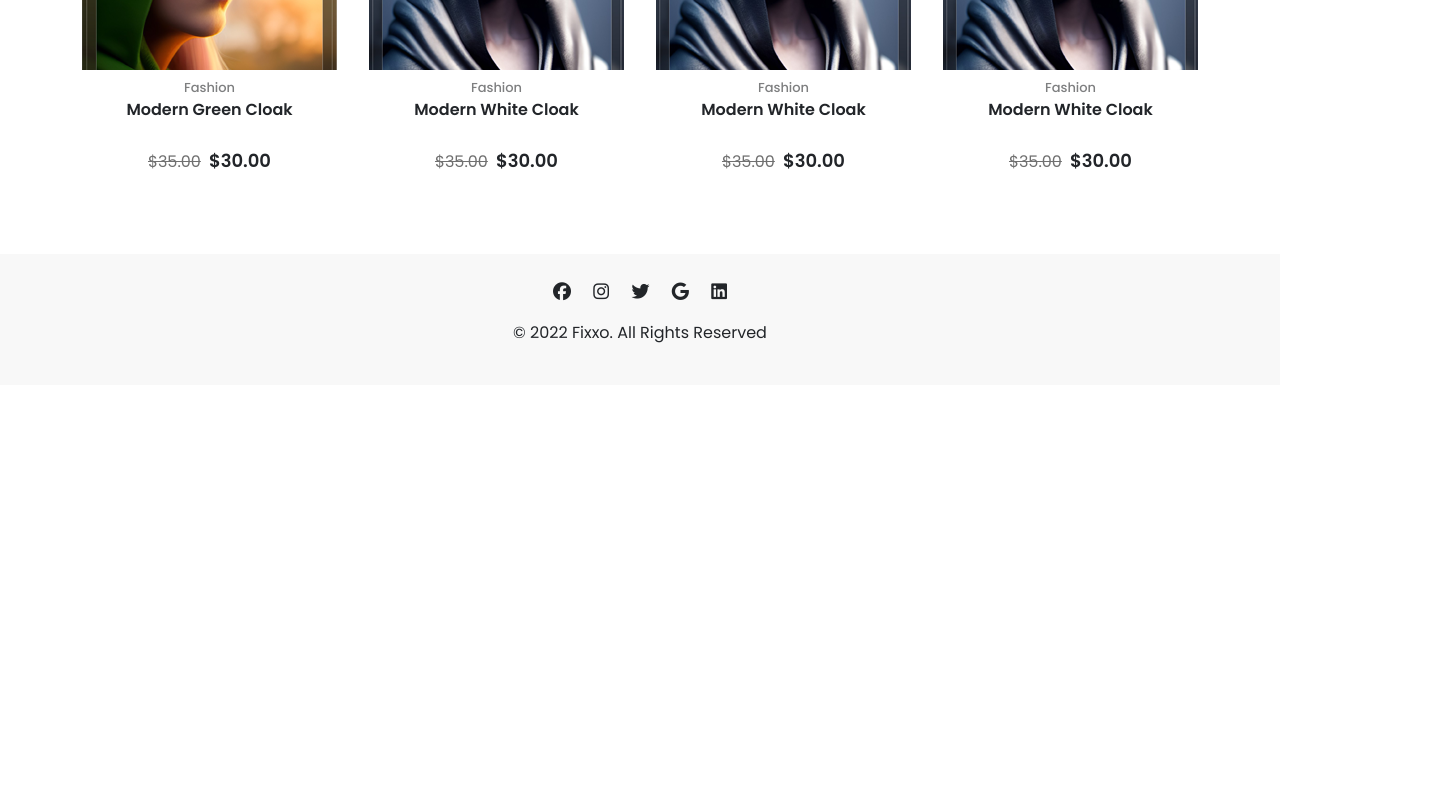
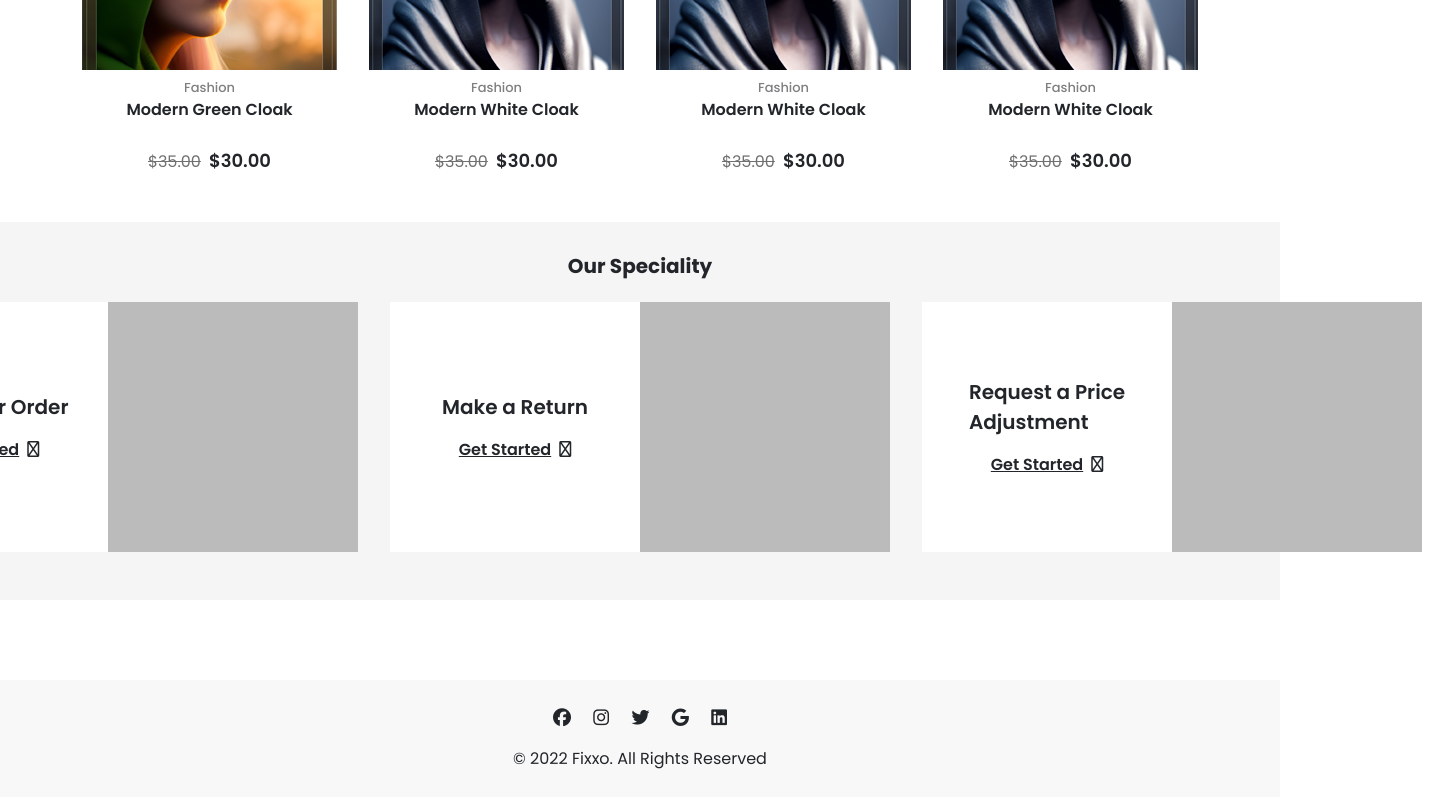
Before and after one commit to Demsity/assignment_react, a React (Create React App) app: page / in a window 1280 px wide. Shown: the part 625-1422 px from the top of the page, 1438 px wide, since content can reach past the window. Built offline with nearby package versions, Linux system fonts and the light colour scheme; some icons are missing.

Commit message:
added Our Speciality section

```diff
--- a/src/Components/Navbar/Navbar.jsx
+++ b/src/Components/Navbar/Navbar.jsx
@@ -1,5 +1,5 @@
 import React, { useState, useEffect } from 'react'
-import { NavLink } from 'react-router-dom';
+import { NavLink } from 'react-router-dom'
 import ButtonRound from '../Buttons/ButtonRound'
 
 
--- /dev/null
+++ b/src/Components/OurSpeciality/OurSpeciality.jsx
@@ -0,0 +1,35 @@
+import React from 'react'
+import { Link, NavLink } from 'react-router-dom'
+
+function OurSpeciality() {
+  return (
+    <section className='container __spec-container'>
+        <h3>Our Speciality</h3>
+        <div className='__spec-box-wrapper'>
+            <div className='__spec-box'>
+                <div className='__box-text'>
+                    <p>Track Your Order</p>
+                    <NavLink className='__box-link' to={'/'}>Get Started<i class="ms-2 fa-regular fa-chevron-right"></i></NavLink>
+                </div>
+                <div className='__box-img'></div>
+            </div>
+            <div className='__spec-box'>
+                <div className='__box-text'>
+                    <p>Make a Return</p>
+                    <NavLink className='__box-link' to={'/'}>Get Started<i class="ms-2 fa-regular fa-chevron-right"></i></NavLink>
+                </div>
+                <div className='__box-img'></div>
+            </div>
+            <div className='__spec-box'>
+                <div className='__box-text'>
+                    <p>Request a Price<br/> Adjustment</p>
+                    <NavLink className='__box-link' to={'/'}>Get Started<i class="ms-2 fa-regular fa-chevron-right"></i></NavLink>
+                </div>
+                <div className='__box-img'></div>
+            </div>
+        </div>
+    </section>
+  )
+}
+
+export default OurSpeciality
--- /dev/null
+++ b/src/Components/OurSpeciality/_our-speciality.scss
@@ -0,0 +1,47 @@
+.__spec-container {
+    flex-direction: column;
+    background-color: $color-white-2;
+    margin-top: 3rem;
+    padding: 2rem;
+
+    h3 {
+        font-size: $font-size-20;
+        font-weight: $font-weight-bold;
+    }
+    .__spec-box-wrapper {
+        display: flex;
+        flex-direction: row;
+    }
+
+    .__spec-box {
+        display: flex;
+        justify-content: center;
+        align-items: center;
+        width: 500px;
+        height: 250px;
+        margin: 1rem;
+    }
+
+    .__box-text {
+        display: flex;
+        flex-direction: column;
+        justify-content: center;
+        align-items: center;
+        width: 250px;
+        height: 250px;
+        background-color: $color-white-1;
+        font-size: $font-size-20;
+        font-weight: $font-weight-semibold;
+
+        .__box-link {
+            font-size: $font-size-16;
+            text-decoration: underline
+        }
+    }
+
+    .__box-img {
+        width: 250px;
+        height: 250px;
+        background-color: $color-gray-3;
+    }
+}
--- a/src/Components/Views/HomeView.jsx
+++ b/src/Components/Views/HomeView.jsx
@@ -3,6 +3,7 @@ import FeaturedGrid from '../FeaturedGrid/FeaturedGrid'
 import Footer from '../Footer/Footer'
 import Navbar from '../Navbar/Navbar'
 import NewsBanner from '../NewsBanner/NewsBanner'
+import OurSpeciality from '../OurSpeciality/OurSpeciality'
 import PromoBanner from '../PromoBanner/PromoBanner'
 import Showcase from '../Showcase/Showcase'
 
@@ -14,6 +15,7 @@ function HomeView() {
         <PromoBanner />
         <FeaturedGrid />
         <NewsBanner />
+        <OurSpeciality />
         <Footer />
     </>
   )
--- a/src/SCSS/styles.scss
+++ b/src/SCSS/styles.scss
@@ -14,3 +14,4 @@
 @import '../Components/PromoBanner/promo-banner';
 @import '../Components/FeaturedGrid/featured-grid';
 @import '../Components/NewsBanner/newsbanner';
+@import '../Components/OurSpeciality/our-speciality';
```
Also changed, not shown: src/CSS/styles.min.css, 1 other file (tests, documents, lock files or other folders).
